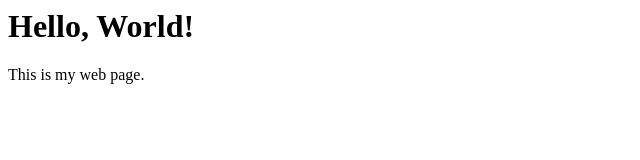
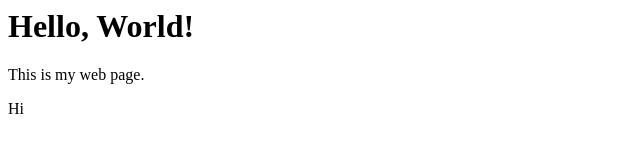
Before and after one commit to Ajay0012/demo, a plain HTML site: page index.html in a window 1280 px wide. Shown: the full height of the page, 0-640 px from the left. Drawn offline with Linux system fonts and the light colour scheme.

Commit message:
Update index.html

```diff
--- a/index.html
+++ b/index.html
@@ -5,5 +5,6 @@
 <body>
     <h1>Hello, World!</h1>
     <p>This is my web page.</p>
+    <P>Hi</P>
 </body>
 </HTml>
```
